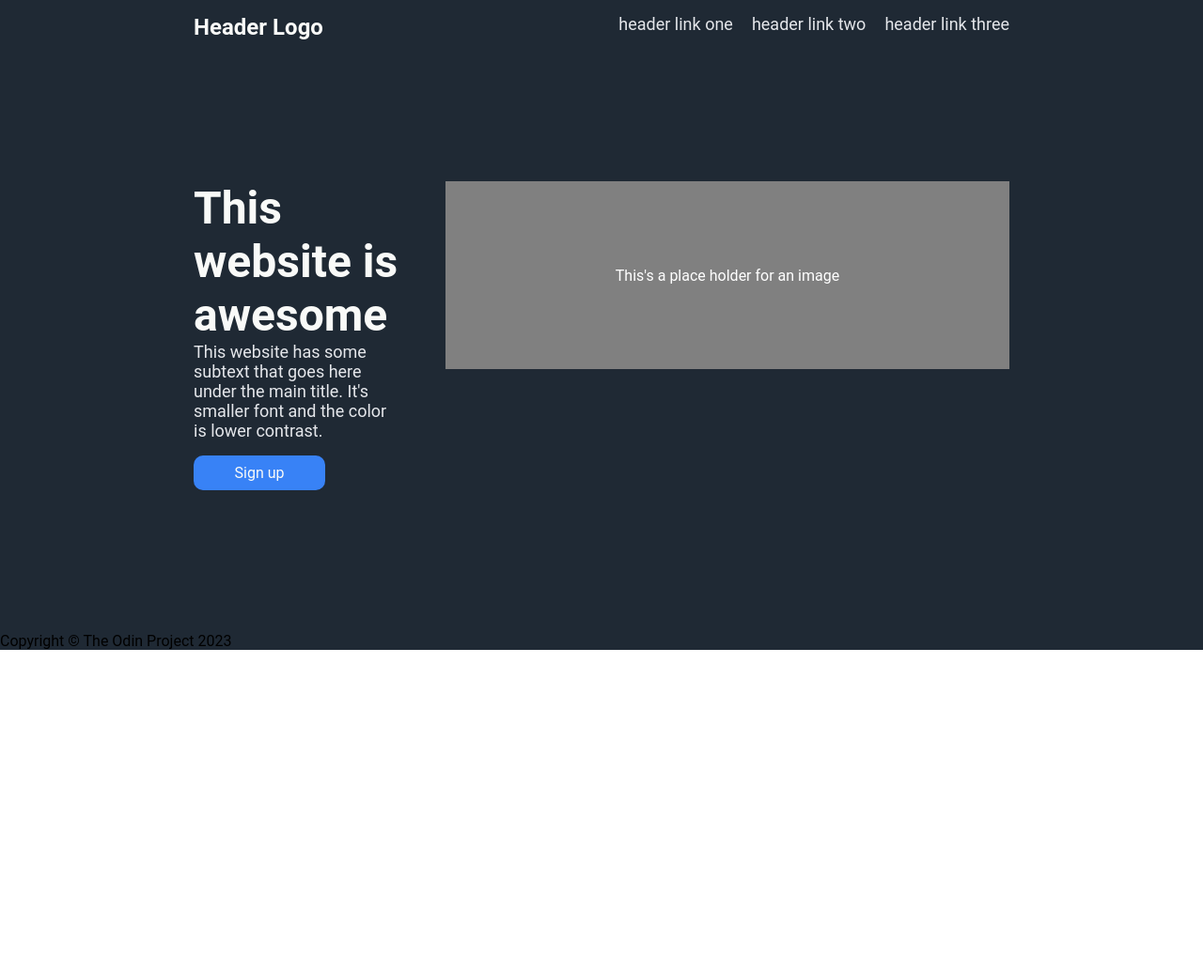
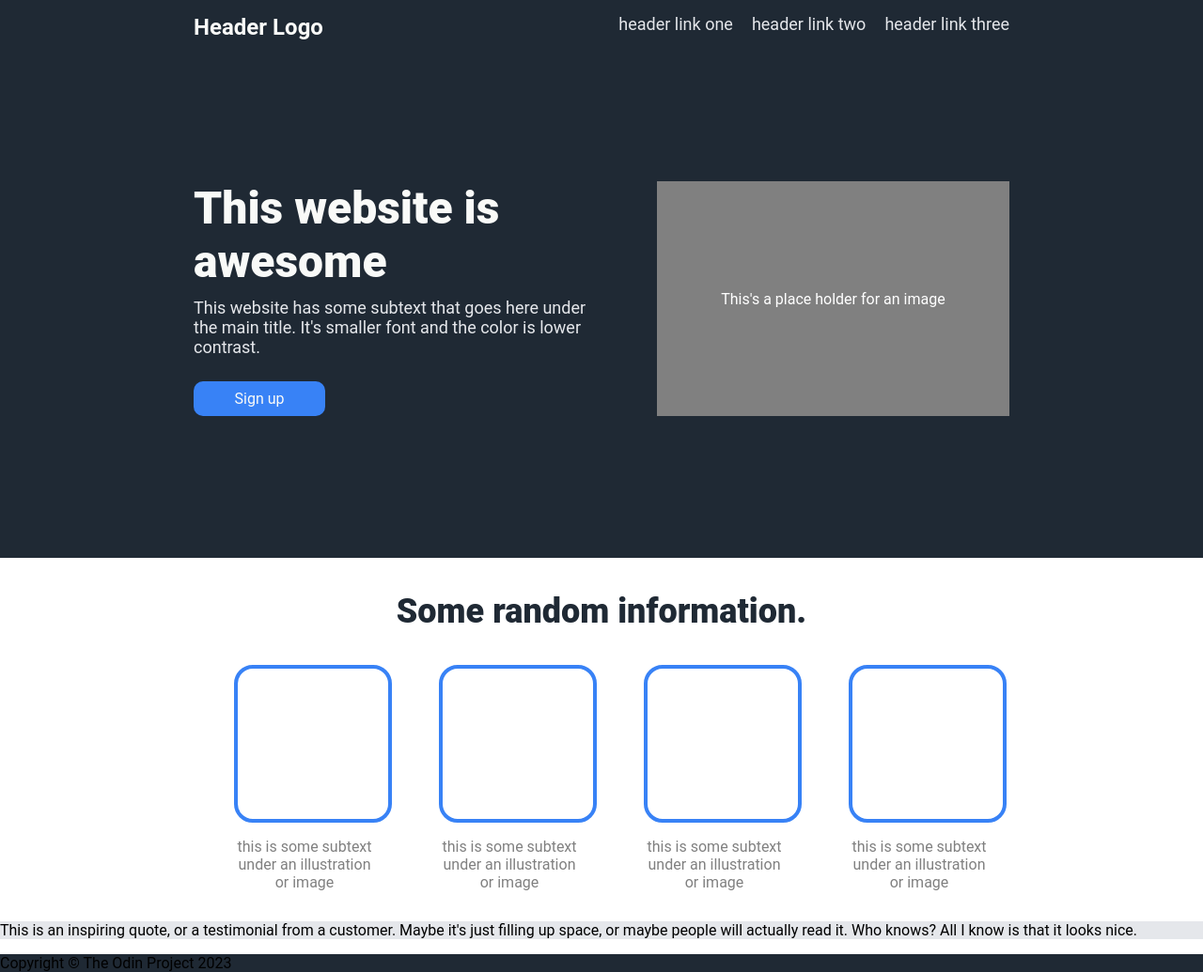
Before and after one commit to Roomarok/odin-site, a plain HTML site: page index.html in a window 1280 px wide. Shown: the whole page at 94% size. Before the commit the page ends 800 px from the top, so only its background shows below. Drawn offline with Linux system fonts and the light colour scheme.

Commit message:
Minor adjustments to header gaps. Added meio-cima(completed) and meio-baixo(incomplete) inf.

```diff
--- a/index.html
+++ b/index.html
@@ -32,8 +32,22 @@
         </div>
     </div>
 
-    <div class="meio">
+    <div class="meio-cima">
+        <p class="random">Some random information.</p>
+        <ul class="pics">
+            <li class="pics-item"><div class="blue-perimeter"></div><p class="subtext">this is some subtext under an illustration or image</p></li>
+            <li class="pics-item"><div class="blue-perimeter"></div><p class="subtext">this is some subtext under an illustration or image</p></li>
+            <li class="pics-item"><div class="blue-perimeter"></div><p class="subtext">this is some subtext under an illustration or image</p></li>
+            <li class="pics-item"><div class="blue-perimeter"></div><p class="subtext">this is some subtext under an illustration or image</p></li>
+        </ul>
 
+
+    </div>
+
+    <div class="meio-baixo">
+        <p class="quote">
+            This is an inspiring quote, or a testimonial from a customer. Maybe it's just filling up space, or maybe people will actually read it. Who knows? All I know is that it looks nice.
+        </p>
     </div>
 
     <div class="baixo">
--- a/styles.css
+++ b/styles.css
@@ -1,15 +1,15 @@
 body {
     margin: 0;
-    font-family: "roboto", arial;
+    font-family: 'Roboto', sans-serif;
 }
  /* Small Itens */
 
 .gray-block {
     background-color: gray;
-    height: 200px;
-    width: 600px;
+    height: 250px;
+    width: 770px;
     margin-left: 50px;
-    flex: 0 0 auto;
+    flex: 0 1 auto;
     display: flex;
     justify-content: center;
     align-items: center;
@@ -26,6 +26,14 @@ body {
     line-height: 37px;
 }
 
+.blue-perimeter {
+    border: 4px solid #3882F6;
+    border-radius: 20px;
+    width: 160px;
+    height: 160px;
+}
+
+
 .logo {
     color: #f9faf8;
     font-size: 24px;
@@ -39,14 +47,28 @@ body {
 .main-text {
     color: #f9faf8;
     font-size: 48px;
-    font-weight: bold;
+    font-weight: 900;
+}
+.header-links, .second-text {
+    color: #e5e7eb;
+    font-size: 18px;
+}
+.random {
+    text-align: center;
+    color: #1f2934;
+    font-size: 36px;
+    font-weight: 900;
 }
 
+/* BIG boxes */
 .cima {
     background-color: #1f2934;
 }
 .baixo {
     background-color: #1f2934;
+}
+.meio-baixo {
+    background-color: #e5e7eb;
 }
 .box {
     padding: 15px;
@@ -54,12 +76,23 @@ body {
     margin-right: 191px;
 
 }
-
-.header-links, .second-text {
-    color: #e5e7eb;
-    font-size: 18px;
+.pics {
+    display: flex;
+    justify-content: center;
+    gap: 50px;
+}
+/* Small Boxes */
+.pics-item {
+    display: flex;
+    flex-direction: column;
+}
+.subtext {
+    color: gray;
+    text-align: center;
+    width: 150px;
 }
 
+/* Cima parts */
 .header {
     color: #f9faf8;
     display: flex;
@@ -90,4 +123,5 @@ ul.hero-text {
     flex-direction: column;
     padding: 0;
     margin: 0;
+    gap: 10px;
 }
```
